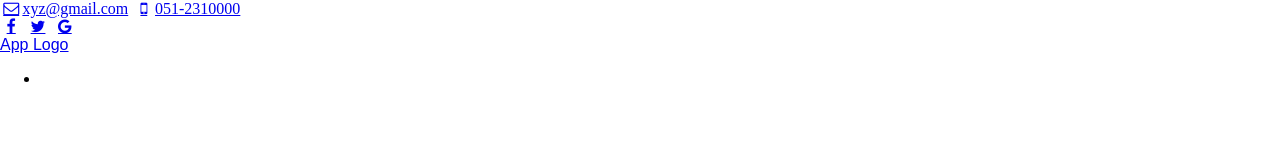
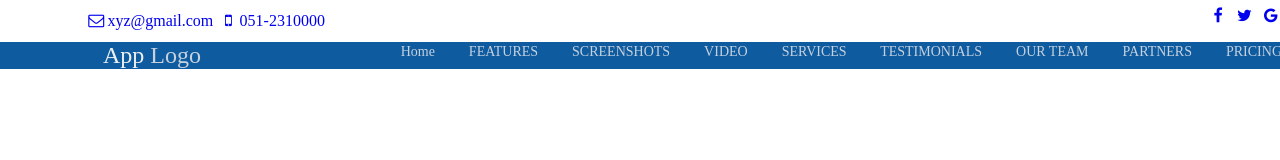
Before and after one commit to Evgeniya2709/Sait-dlya-mobilnogo-prilozheniya, a plain HTML site: page index.html in a window 1280 px wide. Shown: the top 160 px of the page. Drawn offline with Linux system fonts and the light colour scheme; files whose address does not match are found by name.

Commit message:
работаю над шапкой

```diff
--- a/css/style.css
+++ b/css/style.css
@@ -6,19 +6,60 @@ html {
 body {
     width: 1367px;
     margin: 0;
-    font-family: 'Raleway', sans-serif;
+    font-family: OpenSans-Bold,OpenSans,AdobeInvisFont,MyriadPro-Regular;
+}
+a{
+    text-decoration: none;
 }
 
 
+.header1 {
+    display: flex;
+    justify-content: space-between;
+    margin: 85px, 0, 102px, 0;
+}
+.icon1 {
+    margin: 12px 85px;
+}
+.icon2 {
+    margin: 7px 85px;
+}
+
+.slider {
+    /*background: url(.../img/blue-swoop-dots-slider-background.jpg) 1005 100% no-repeat;*/
+}
 header {
-    height: 35px;
+    display: flex;
+    justify-content: space-between;
+    background-color: #0F5B9F;
+}
+.logo {
+    font-size: 24px;
+    margin-left: 103px;
+}
+.appl{
+    color: #ECF0F1;
+}
+.alogo {
+    color: #C5D1DE;
+}
 
+nav {
+    margin-right: 85px;
 }
+nav a{
+    color: #C5D1DE;
+    font-size:14px;
+    margin-left: 30px;
+}
+nav a:hover{
+    color: #9E8F7D;
+}
+
+
 main {
-    height: 35px;
 
 }
 footer {
-    height: 35px;
 
 }
--- a/index.html
+++ b/index.html
@@ -14,31 +14,39 @@
     <title>Maket sajta dlya mobilnogo prilozheniya</title>
 </head>
 <body>
-    <header>
-        <section>
-            <div>
+    <section class="header1">
+        <div class="icon1">
             <a class="icon-searchmail-1" href="#">xyz@gmail.com</a>
             <a class="icon-searchmobile" href="#">051-2310000</a>
         </div>
-            <div>
+        <div class="icon2">
             <a class="icon-searchfacebook-1" href="#"></a>
             <a class="icon-searchtwitter" href="#"></a>
             <a class="icon-searchgoogle" href="#"></a>
         </div>
+    </section>
+    <section class="slider">
+        <header>
+            <div class="logo">
+                <a href="index.html">
+                    <span class="appl">App</span>
+                    <span class="alogo">Logo</span>
+                </a>
+            </div>
+            <nav>
+                <a href="#">Home</a>
+                <a href="#">FEATURES</a>
+                <a href="#">SCREENSHOTS</a>
+                <a href="#">VIDEO</a>
+                <a href="#">SERVICES </a>
+                <a href="#">TESTIMONIALS</a>
+                <a href="#">OUR TEAM</a>
+                <a href="#">PARTNERS</a>
+                <a href="#">PRICING</a>
+            </nav>
+        </header>
 
     </section>
-        <section>
-            <div class="logo"></div>
-                <a href="index.html">
-                    <span class="applogo">App Logo</span>
-                </a>
-            <nav>
-                <ul>
-                    <li></li>
-                </ul>
-            </nav>
-        </section>
-    </header>
     <main></main>
     <footer></footer>
 </body>
```
Lines whose indentation alone changed are shown as unchanged.
